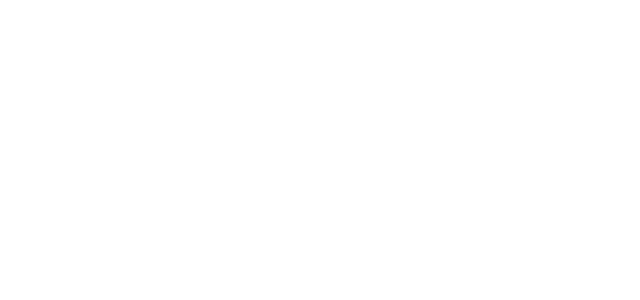
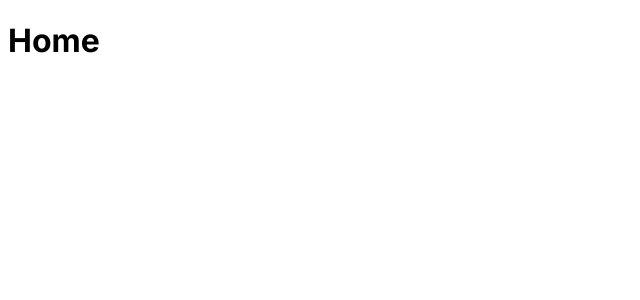
Before and after one commit to GraphQL-ToyProject-Team2/client-relay, a Next.js app: page / in a window 1280 px wide. Shown: the top 300 px of the page, without its empty margins (0-640 px from the left). Built offline with nearby package versions, Linux system fonts and the light colour scheme.

Commit message:
init: 메인뷰/디테일뷰 라우팅 세팅

```diff
--- a/src/app/page.tsx
+++ b/src/app/page.tsx
@@ -1,3 +1,3 @@
 export default function Home() {
-  return <></>;
+  return <h1>Home</h1>;
 }
```
Also changed, not shown: src/app/rooms/[id]/page.tsx (added, +8 -0 lines).
